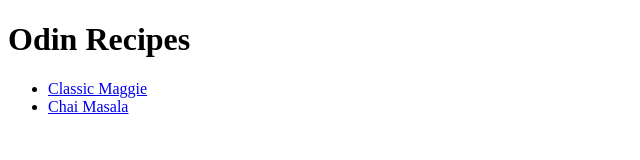
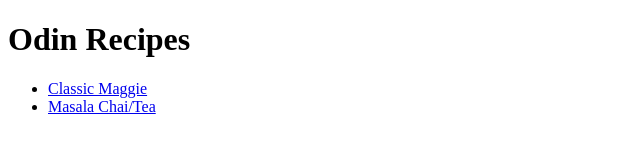
Before and after one commit to Isfaqul/odin-recipes, a plain HTML site: page index.html in a window 1280 px wide. Shown: the full height of the page, 0-640 px from the left. Drawn offline with Linux system fonts and the light colour scheme.

Commit message:
Correct typo

```diff
--- a/index.html
+++ b/index.html
@@ -9,7 +9,7 @@
     <h1>Odin Recipes</h1>
     <ul>
       <li><a href="./recipes/maggie.html">Classic Maggie</a></li>
-      <li><a href="./recipes/chai-masala.html">Chai Masala</a></li>
+      <li><a href="./recipes/chai-masala.html">Masala Chai/Tea</a></li>
     </ul>
   </body>
 </html>
```
